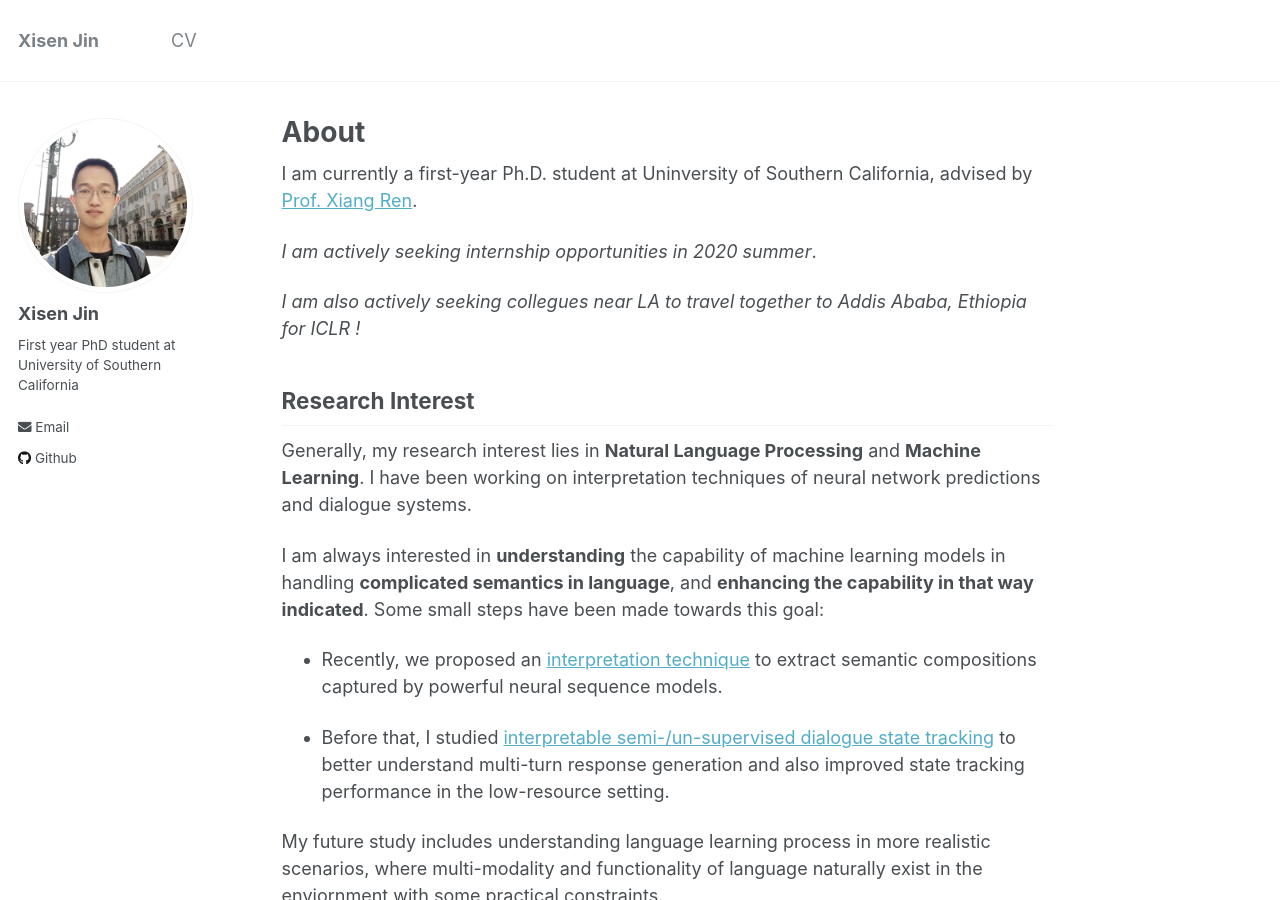
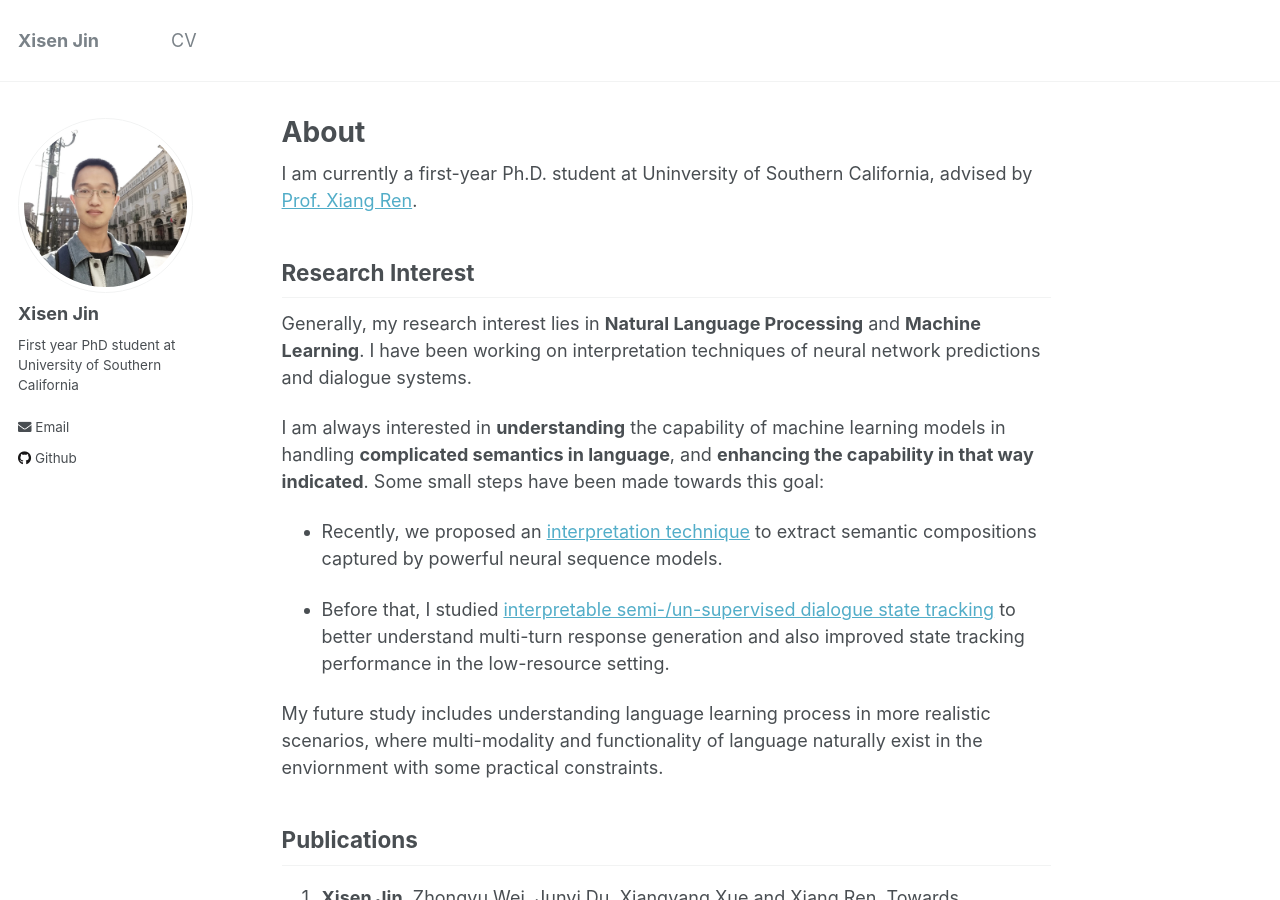
Before and after one commit to AuCson/aucson.github.io, a Jekyll site: the page built from _pages/about.md, in a window 1280 px wide and 900 px high. Built offline with Jekyll 4.4.1, drawn with Linux system fonts in a browser that asks for light colours.

Commit message:
Update about.md

```diff
--- a/_pages/about.md
+++ b/_pages/about.md
@@ -9,10 +9,6 @@ redirect_from:
 ---
 
 I am currently a first-year Ph.D. student at Uninversity of Southern California, advised by [Prof. Xiang Ren](http://ink-ron.usc.edu/xiangren/).
-
-*I am actively seeking internship opportunities in 2020 summer*.
-
-*I am also actively seeking collegues near LA to travel together to Addis Ababa, Ethiopia for ICLR !*
 
 ## Research Interest
 
```
